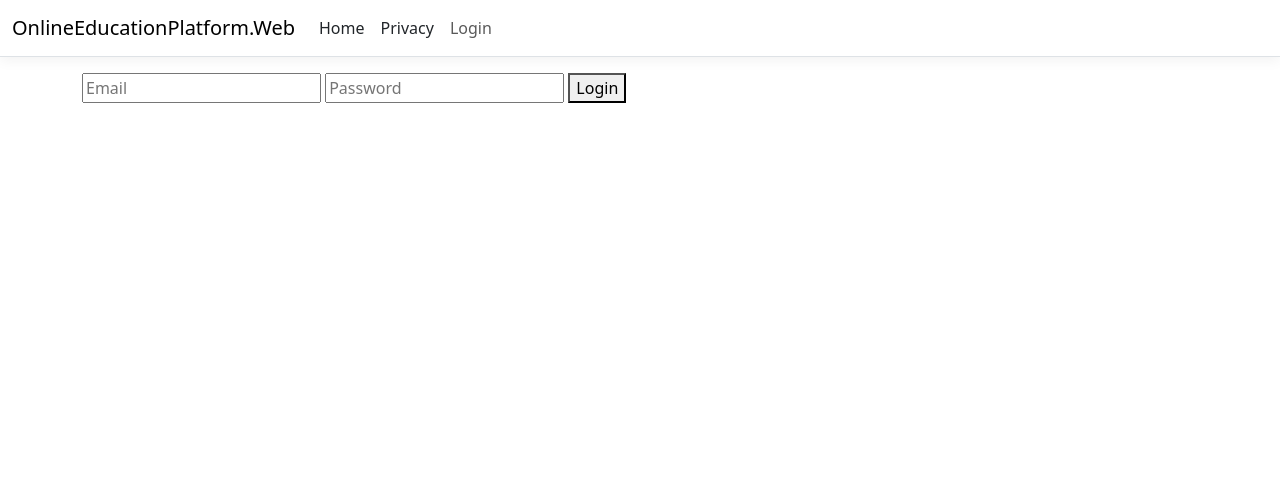
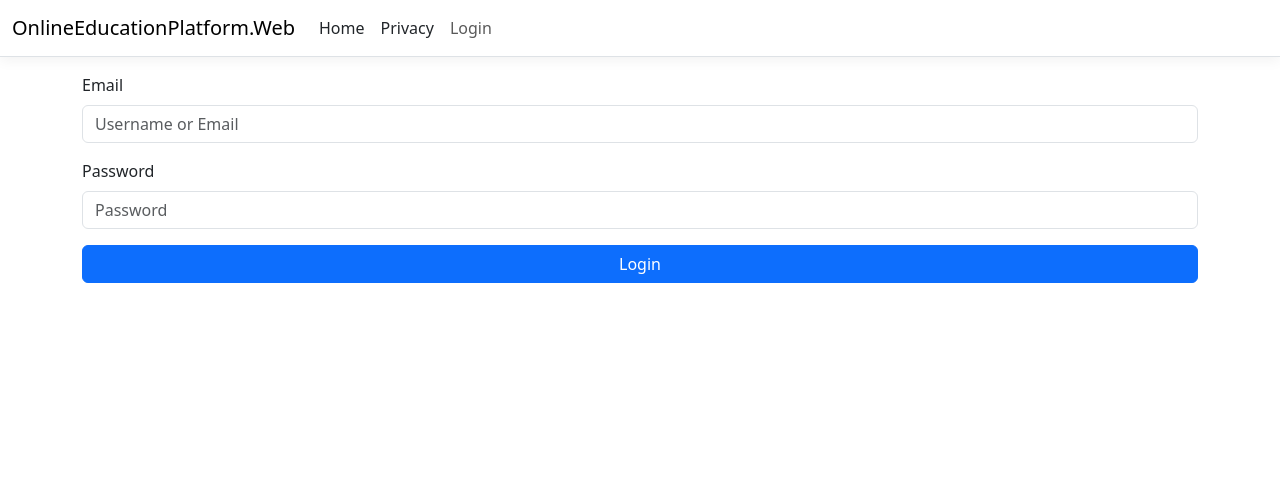
Before and after one commit to abdulllahhh/OnlineEducationPlatform, an ASP.NET Core app: page /Account/Login in a window 1280 px wide. Shown: the top 482 px of the page. Run offline with ASP.NET Core 8, Linux system fonts and the light colour scheme; style sheets or scripts are compiled from the project's sources; some libraries are stand-ins or nearby versions.

Commit message:
Add validation and handle email withusername

```diff
--- a/OnlineEducationPlatform.Web/Controllers/AccountController.cs
+++ b/OnlineEducationPlatform.Web/Controllers/AccountController.cs
@@ -1,3 +1,4 @@
+using Microsoft.AspNetCore.Authorization;
 using Microsoft.AspNetCore.Identity;
 using Microsoft.AspNetCore.Mvc;
 using OnlineEducationPlatform.Domain.Users;
@@ -20,29 +21,44 @@ namespace OnlineEducationPlatform.Web.Controllers
         }
 
         [HttpGet]
-        public IActionResult Login(string returnUrl )
+        [AllowAnonymous]
+        public IActionResult Login(string? returnUrl = null)
         {
-            ViewData["ReturnUrl"] = returnUrl;
-            return View();
+            return View(new LoginViewModel { ReturnUrl = returnUrl });
         }
 
         [HttpPost]
-        public async Task<IActionResult> Login(LoginViewModel model, string returnUrl)
+        [AllowAnonymous]
+        public async Task<IActionResult> Login(LoginViewModel model)
         {
-            ViewData["ReturnUrl"] = returnUrl;
-
             if (!ModelState.IsValid)
                 return View(model);
 
-            var result = await _signInManager.PasswordSignInAsync(
-                model.Email, model.Password, isPersistent: false, lockoutOnFailure: false);
+            ApplicationUser user = null;
 
-            if (result.Succeeded)
+            // Check if identifier is an email
+            if (model.Email.Contains("@"))
             {
-                return RedirectToLocal(returnUrl);
+                user = await _userManager.FindByEmailAsync(model.Email);
+            }
+            else
+            {
+                user = await _userManager.FindByNameAsync(model.Email);
             }
 
-            ModelState.AddModelError("", "Invalid login attempt.");
+            if (user != null)
+            {
+                var result = await _signInManager.PasswordSignInAsync(user.UserName, model.Password, false, false);
+                if (result.Succeeded)
+                {
+                    if (!string.IsNullOrEmpty(model.ReturnUrl) && Url.IsLocalUrl(model.ReturnUrl))
+                        return Redirect(model.ReturnUrl);
+
+                    return RedirectToAction("Index", "Home");
+                }
+            }
+
+            ModelState.AddModelError(string.Empty, "Invalid login attempt.");
             return View(model);
         }
 
@@ -58,7 +74,7 @@ namespace OnlineEducationPlatform.Web.Controllers
             return View();
         }
 
-        private IActionResult RedirectToLocal(string returnUrl)
+        private IActionResult RedirectToLocal(string returnUrl = null)
         {
             if (!string.IsNullOrEmpty(returnUrl) && Url.IsLocalUrl(returnUrl))
                 return Redirect(returnUrl);
--- a/OnlineEducationPlatform.Web/Controllers/UserManagementController.cs
+++ b/OnlineEducationPlatform.Web/Controllers/UserManagementController.cs
@@ -58,7 +58,7 @@ namespace OnlineEducationPlatform.Web.Controllers
             }
             var user = new ApplicationUser
             {
-                UserName = model.Email,
+                UserName= model.Email.Split('@')[0].Trim(),
                 Email = model.Email,
                 FullName = model.FullName,
                 Role = model.Role
@@ -107,7 +107,7 @@ namespace OnlineEducationPlatform.Web.Controllers
 
             var roles = await _userManager.GetRolesAsync(user);
             if (roles.Contains("Admin"))
-                return Unauthorized(); // block editing Admins
+                return Unauthorized();
 
             var model = new EditUserViewModel
             {
@@ -136,7 +136,7 @@ namespace OnlineEducationPlatform.Web.Controllers
 
             user.FullName = model.FullName;
             user.Email = model.Email;
-            user.UserName = model.Email;
+            user.UserName = model.Email.Split('@')[0].Trim();
 
             var result = await _userManager.UpdateAsync(user);
             if (!result.Succeeded)
--- a/OnlineEducationPlatform.Web/Models/LoginViewModel.cs
+++ b/OnlineEducationPlatform.Web/Models/LoginViewModel.cs
@@ -5,12 +5,13 @@ namespace OnlineEducationPlatform.Web.Models
     public class LoginViewModel
     {
         [Required]
-        [EmailAddress]
         public string Email { get; set; }
 
         [Required]
         [DataType(DataType.Password)]
         public string Password { get; set; }
 
+        public string? ReturnUrl { get; set; }
+
     }
 }
--- a/OnlineEducationPlatform.Web/Views/Account/Login.cshtml
+++ b/OnlineEducationPlatform.Web/Views/Account/Login.cshtml
@@ -5,8 +5,30 @@
 }
 @model LoginViewModel
 
+@section Scripts {
+    @{
+        await Html.RenderPartialAsync("_ValidationScriptsPartial");
+    }
+}
+
 <form asp-action="Login" method="post">
-    <input asp-for="Email" placeholder="Email" />
-    <input asp-for="Password" type="password" placeholder="Password" />
-    <button type="submit">Login</button>
+    <div asp-validation-summary="All" class="text-danger"></div>
+
+    <div class="mb-3">
+        <label asp-for="Email" class="form-label"></label>
+        <input asp-for="Email" class="form-control" placeholder="Username or Email" />
+        <span asp-validation-for="Email" class="text-danger"></span>
+    </div>
+
+    <div class="mb-3">
+        <label asp-for="Password" class="form-label"></label>
+        <input asp-for="Password" class="form-control" type="password" placeholder="Password" />
+        <span asp-validation-for="Password" class="text-danger"></span>
+    </div>
+
+    <input type="hidden" asp-for="ReturnUrl" />
+
+    <div class="d-grid">
+        <button type="submit" class="btn btn-primary">Login</button>
+    </div>
 </form>
--- a/OnlineEducationPlatform.Web/Views/Shared/_Layout.cshtml
+++ b/OnlineEducationPlatform.Web/Views/Shared/_Layout.cshtml
@@ -2,12 +2,16 @@
 @using OnlineEducationPlatform.Domain.Users
 @inject UserManager<ApplicationUser> UserManager
 @inject SignInManager<ApplicationUser> SignInManager
+@{
+    ViewData["Title"] = "Online Education Platform";
+}
+
 <!DOCTYPE html>
 <html lang="en">
 <head>
     <meta charset="utf-8" />
     <meta name="viewport" content="width=device-width, initial-scale=1.0" />
-    <title>@ViewData["Title"] - OnlineEducationPlatform.Web</title>
+    <title>@ViewData["Title"] </title>
     <script type="importmap"></script>
     <link rel="stylesheet" href="~/lib/bootstrap/dist/css/bootstrap.min.css" />
     <link rel="stylesheet" href="~/css/site.css" asp-append-version="true" />
```
Also changed, not shown: OnlineEducationPlatform.Web/Views/UserManagement/Index.cshtml (+20 -7 lines).
